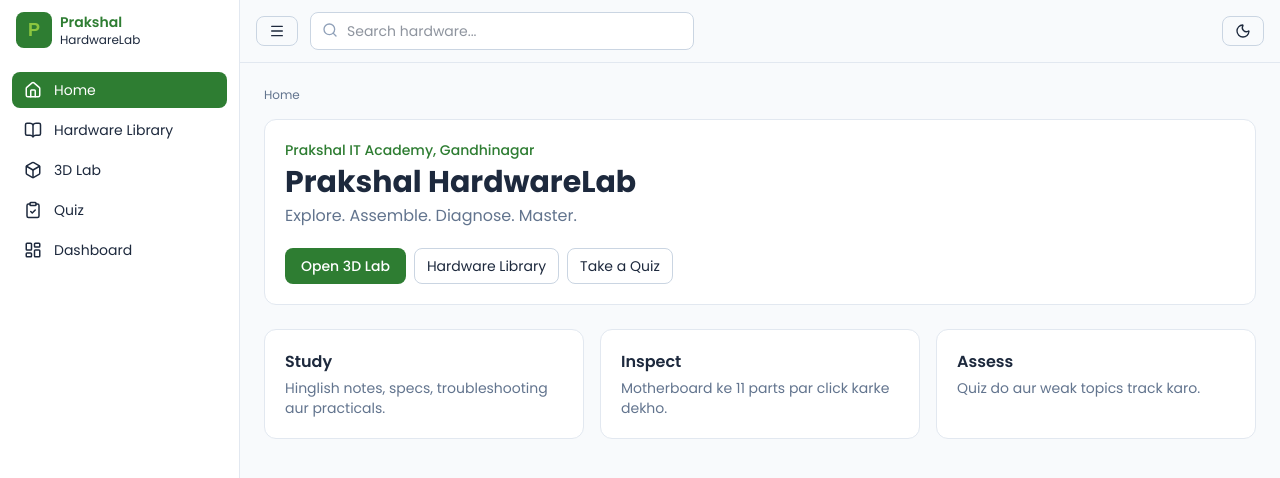
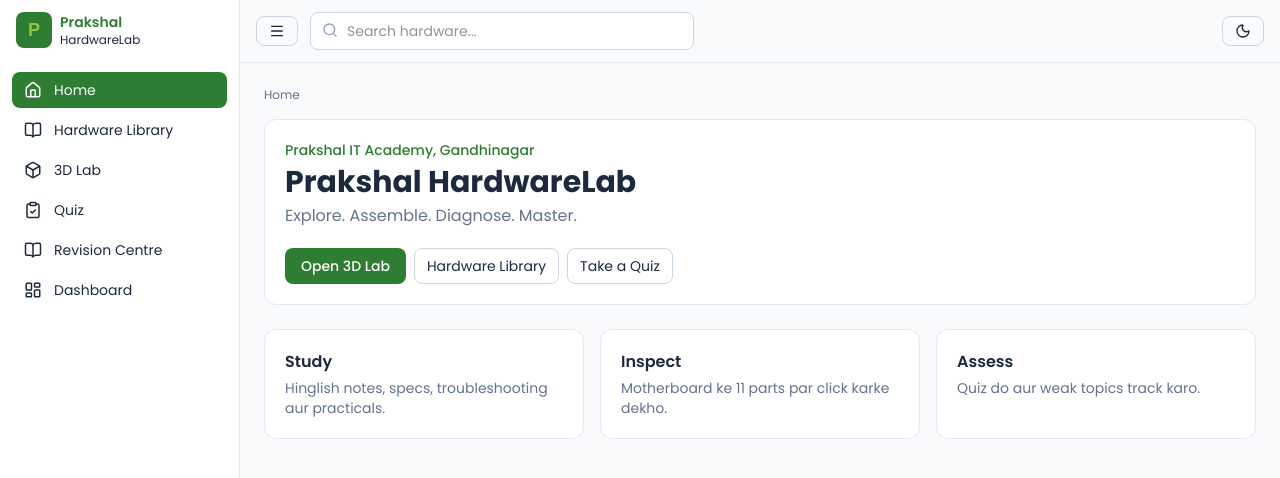
Before and after one commit to JAYANTI-THAKOR-941/prakshal-hardwareLab, a React (Vite) app: page / in a window 1280 px wide. Shown: the top 478 px of the page. Built offline with nearby package versions, Linux system fonts and the light colour scheme.

Commit message:
Connect revision centre to navigation and routes

```diff
--- a/src/App.tsx
+++ b/src/App.tsx
@@ -3,8 +3,9 @@ import {Routes,Route,NavLink,Link,useLocation,useNavigate} from 'react-router-do
 import {Home as HomeI,BookOpen,Box,ClipboardCheck,LayoutDashboard,Moon,Sun,Menu,Search,ChevronRight} from 'lucide-react'
 import {useStore} from './store'; import {MODULES} from './data/modules'
 import Home from './pages/Home'; import Library from './pages/Library'; import ModulePage from './pages/ModulePage'; import Quiz from './pages/Quiz'; import Dashboard from './pages/Dashboard'
+const Revision=lazy(()=>import('./pages/Revision'))
 const Lab=lazy(()=>import('./pages/AdvancedLab'))
-const nav=[['/',HomeI,'Home'],['/library',BookOpen,'Hardware Library'],['/lab',Box,'3D Lab'],['/quiz',ClipboardCheck,'Quiz'],['/dashboard',LayoutDashboard,'Dashboard']] as const
+const nav=[['/',HomeI,'Home'],['/library',BookOpen,'Hardware Library'],['/lab',Box,'3D Lab'],['/quiz',ClipboardCheck,'Quiz'],['/revision',BookOpen,'Revision Centre'],['/dashboard',LayoutDashboard,'Dashboard']] as const
 function Crumbs(){const p=useLocation().pathname.split('/').filter(Boolean);return <nav aria-label="Breadcrumb" className="flex items-center gap-1 text-xs text-slate-500"><Link to="/">Home</Link>{p.map((s,i)=><span key={i} className="flex items-center gap-1"><ChevronRight size={12}/><span className="capitalize">{MODULES.find(m=>m.id===s)?.title??s}</span></span>)}</nav>}
 function SearchBox(){const [q,setQ]=useState('');const go=useNavigate();const r=q.trim()?MODULES.filter(m=>(m.title+m.blurb+m.intro).toLowerCase().includes(q.toLowerCase())):[]
 return <div className="relative w-full max-w-sm"><Search size={16} className="absolute left-3 top-2.5 text-slate-400"/><input aria-label="Search modules" value={q} onChange={e=>setQ(e.target.value)} placeholder="Search hardware..." className="w-full rounded-lg border border-slate-300 bg-white py-2 pl-9 pr-3 text-sm dark:border-slate-700 dark:bg-slate-900"/>
@@ -18,4 +19,4 @@ return <div className="flex min-h-screen">
 <div className="min-w-0 flex-1"><header className="sticky top-0 z-10 flex items-center gap-3 border-b border-slate-200 bg-paper/90 px-4 py-3 backdrop-blur dark:border-slate-800 dark:bg-slate-950/90">
 <button className="btn-o" aria-label="Toggle sidebar" onClick={()=>setOpen(!open)}><Menu size={16}/></button><SearchBox/><div className="ml-auto"><button className="btn-o" aria-label="Toggle theme" onClick={toggleDark}>{dark?<Sun size={16}/>:<Moon size={16}/>}</button></div></header>
 <main className="mx-auto max-w-6xl space-y-4 p-4 md:p-6"><Crumbs/><Suspense fallback={<p className="p-8 text-sm text-slate-500">Loading 3D lab...</p>}>
-<Routes><Route path="/" element={<Home/>}/><Route path="/library" element={<Library/>}/><Route path="/library/:id" element={<ModulePage/>}/><Route path="/lab" element={<Lab/>}/><Route path="/quiz" element={<Quiz/>}/><Route path="/dashboard" element={<Dashboard/>}/><Route path="*" element={<p>Page not found. <Link className="text-brand underline" to="/">Go home</Link></p>}/></Routes></Suspense></main></div></div>}
+<Routes><Route path="/" element={<Home/>}/><Route path="/library" element={<Library/>}/><Route path="/library/:id" element={<ModulePage/>}/><Route path="/lab" element={<Lab/>}/><Route path="/quiz" element={<Quiz/>}/><Route path="/revision" element={<Revision/>}/><Route path="/dashboard" element={<Dashboard/>}/><Route path="*" element={<p>Page not found. <Link className="text-brand underline" to="/">Go home</Link></p>}/></Routes></Suspense></main></div></div>}
```
